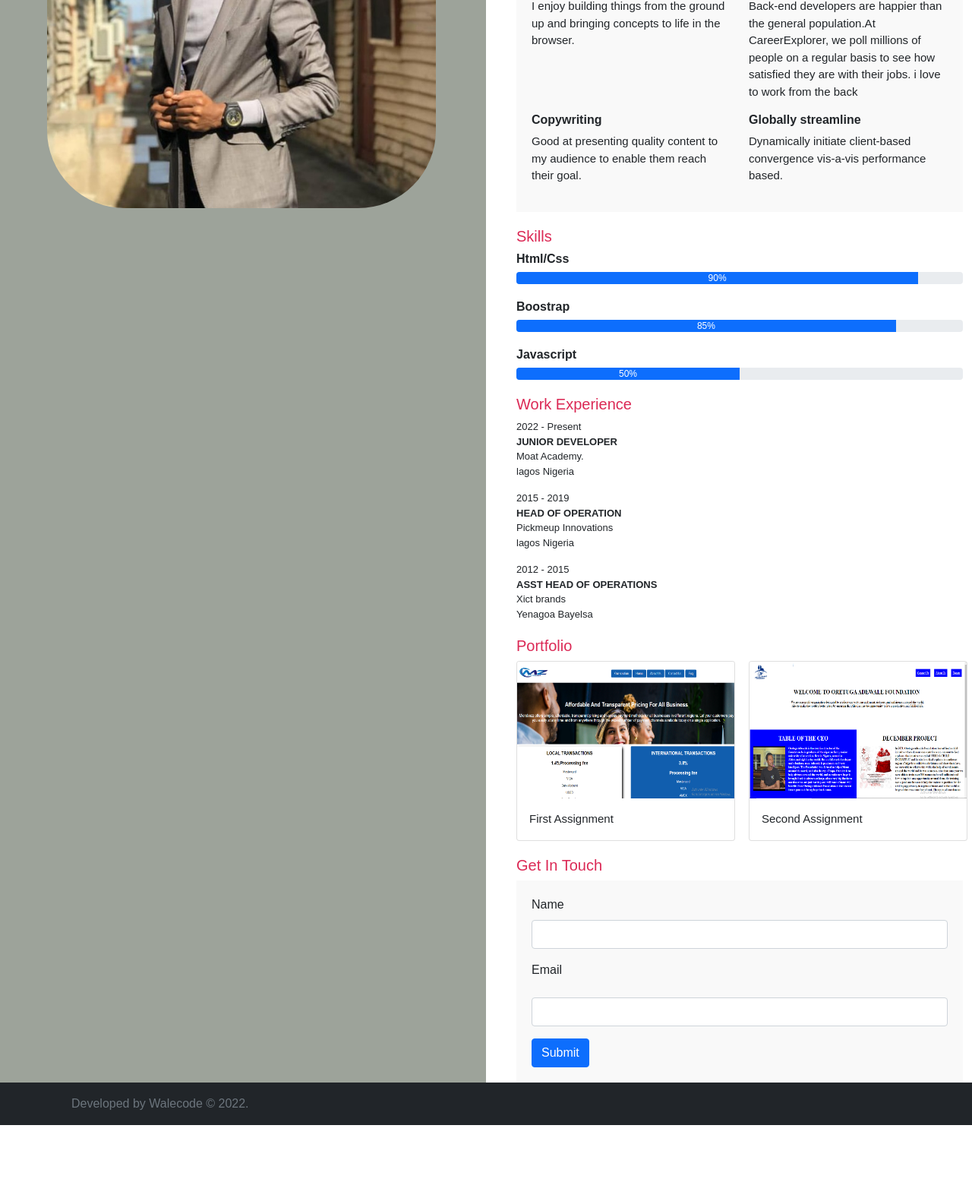
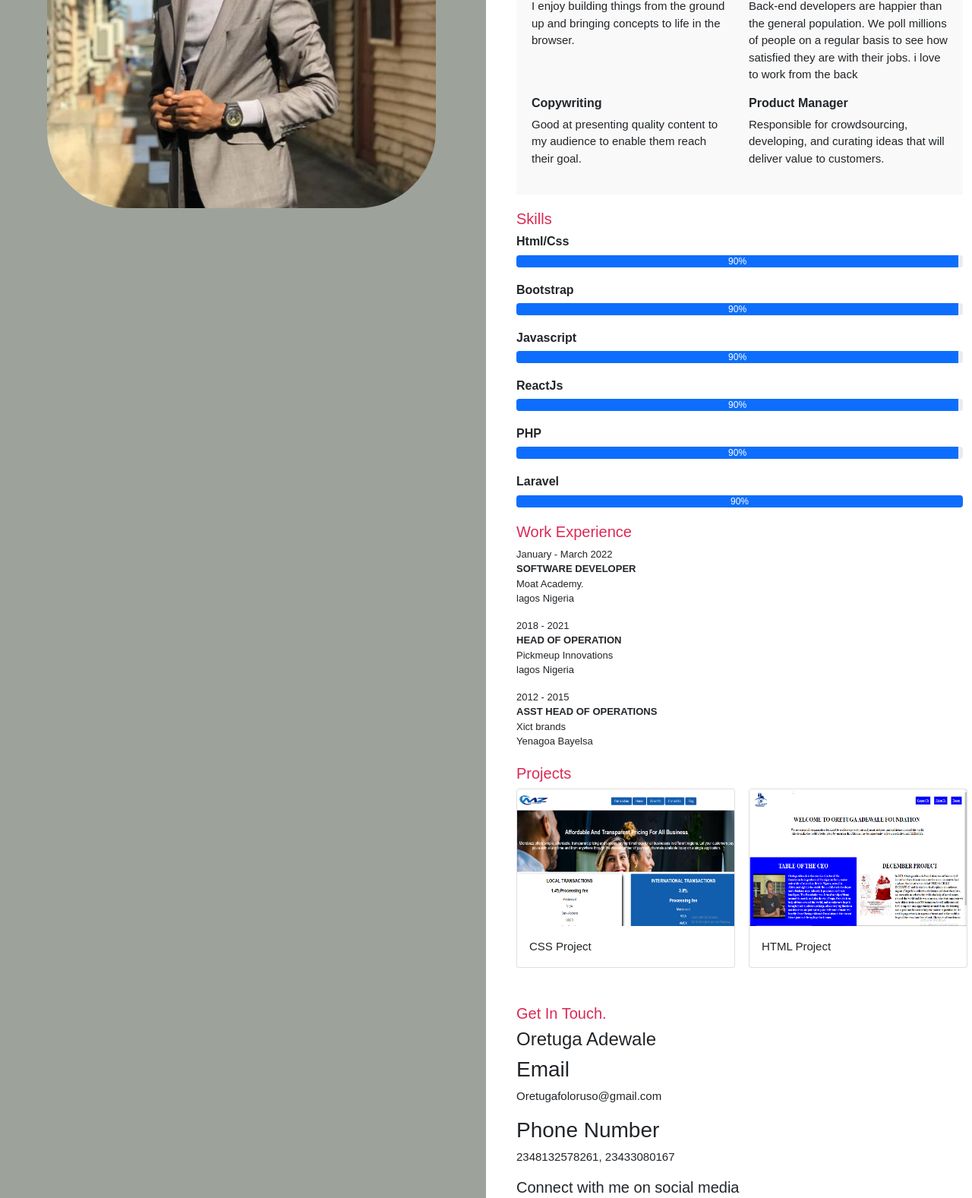
Before and after one commit to Oretugaadewale/portfolio, a plain HTML site: page index.html in a window 1280 px wide. Shown: the part 330-1907 px from the top of the page at 76% size. Before the commit the page ends 1811 px from the top, so only its background shows below. Drawn offline with nearby package versions, Linux system fonts and the light colour scheme.

Commit message:
new work

```diff
--- a/index.html
+++ b/index.html
@@ -1,23 +1,49 @@
 <!DOCTYPE html>
 <html lang="en">
   <head>
-    <meta charset="UTF-8">
-    <meta http-equiv="X-UA-Compatible" content="IE=edge">
-    <meta name="viewport" content="width=device-width, initial-scale=1.0">
-    <title>Adewale Tutorial</title>
-	<link href="index.css" rel="stylesheet">
+    <meta charset="UTF-8" />
+    <meta http-equiv="X-UA-Compatible" content="IE=edge" />
+    <meta name="viewport" content="width=device-width, initial-scale=1.0" />
+    <title>Adewale Oretuga</title>
+    <link href="index.css" rel="stylesheet" />
     <!-- Latest compiled and minified CSS -->
-    <link href="https://cdn.jsdelivr.net/npm/bootstrap@5.1.3/dist/css/bootstrap.min.css" rel="stylesheet">
+    <link
+      href="https://cdn.jsdelivr.net/npm/bootstrap@5.1.3/dist/css/bootstrap.min.css"
+      rel="stylesheet"
+    />
+    <!--fontawesome cdn-->
+    <link rel="stylesheet" href="https://cdnjs.cloudflare.com/ajax/libs/font-awesome/4.7.0/css/font-awesome.min.css">
+
     <!-- Latest compiled and minified JavaScript -->
-    <script src="https://code.jquery.com/jquery-3.2.1.slim.min.js" integrity="sha384-KJ3o2DKtIkvYIK3UENzmM7KCkRr/rE9/Qpg6aAZGJwFDMVNA/GpGFF93hXpG5KkN" crossorigin="anonymous"></script>
-    <script src="https://cdnjs.cloudflare.com/ajax/libs/popper.js/1.12.9/umd/popper.min.js" integrity="sha384-ApNbgh9B+Y1QKtv3Rn7W3mgPxhU9K/ScQsAP7hUibX39j7fakFPskvXusvfa0b4Q" crossorigin="anonymous"></script>
-    <script src="https://maxcdn.bootstrapcdn.com/bootstrap/4.0.0/js/bootstrap.min.js" integrity="sha384-JZR6Spejh4U02d8jOt6vLEHfe/JQGiRRSQQxSfFWpi1MquVdAyjUar5+76PVCmYl" crossorigin="anonymous"></script>
+    <script
+      src="https://code.jquery.com/jquery-3.2.1.slim.min.js"
+      integrity="sha384-KJ3o2DKtIkvYIK3UENzmM7KCkRr/rE9/Qpg6aAZGJwFDMVNA/GpGFF93hXpG5KkN"
+      crossorigin="anonymous"
+    ></script>
+    <script
+      src="https://cdnjs.cloudflare.com/ajax/libs/popper.js/1.12.9/umd/popper.min.js"
+      integrity="sha384-ApNbgh9B+Y1QKtv3Rn7W3mgPxhU9K/ScQsAP7hUibX39j7fakFPskvXusvfa0b4Q"
+      crossorigin="anonymous"
+    ></script>
+    <script
+      src="https://maxcdn.bootstrapcdn.com/bootstrap/4.0.0/js/bootstrap.min.js"
+      integrity="sha384-JZR6Spejh4U02d8jOt6vLEHfe/JQGiRRSQQxSfFWpi1MquVdAyjUar5+76PVCmYl"
+      crossorigin="anonymous"
+    ></script>
   </head>
   <body>
     <div>
-    <nav class="navbar navbar-expand-lg navbar-light bg-light ">
-        <a class="navbar-brand" href="#">My CV</a>
-        <button class="navbar-toggler" type="button" data-toggle="collapse" data-target="#navbarNavAltMarkup" aria-controls="navbarNavAltMarkup" aria-expanded="false" aria-label="Toggle navigation">
+      <nav class="navbar navbar-expand-lg navbar-light bg-light">
+        <a class="navbar-brand" href="#">Welcome To My Portfolio</a>
+        <button
+          class="navbar-toggler"
+          type="button"
+          data-toggle="collapse"
+          data-target="#navbarNavAltMarkup"
+          aria-controls="navbarNavAltMarkup"
+          aria-expanded="false"
+          aria-label="Toggle navigation"
+        >
           <span class="navbar-toggler-icon"></span>
         </button>
         <div class="collapse navbar-collapse" id="navbarNavAltMarkup">
@@ -26,7 +52,8 @@
             <a class="nav-item nav-link" href="#expertise">Expertise</a>
             <a class="nav-item nav-link" href="#skills">Skills</a>
             <a class="nav-item nav-link" href="#work">Work Experience</a>
-            <a class="nav-item nav-link" href="#port">Portfolio</a>
+            <a class="nav-item nav-link" href="#port">Projects</a>
+            <a class="nav-item nav-link" href="#contact">Contact</a>
           </div>
         </div>
       </nav>
@@ -35,16 +62,18 @@
     <div class="container-fluid">
       <div class="row">
         <div class="col-md-6" id="bgImage">
-        <img src="images/IMG-20220128-WA0008.jpg" class="img-fluid">
+          <img src="images/IMG-20220128-WA0008.jpg" class="img-fluid" alt="portfolio image" />
         </div>
         <div class="col-md-6 mt-5" id="content">
           <h3 class="title" id="about">What I am all about.</h3>
-       <p>My name is Adewale oretuga
-	       I'm interested in remote work for agencies, consulting for startups,
-	        also collaborated with talented people to create digital products
-	       for both business and consumer.
-	       I'm quiet confident, naturally curious,
-	       and always working to improve my skills and solve one problem at a time.</p>
+          <p>
+            My Name is Adewale Oretuga I'm interested in remote work for
+            agencies, consulting for startups, also collaborated with talented
+            people to create digital products and provides technological
+            solution for both businesses and consumers. I'm quiet confident,
+            naturally curious, and always working to improve my skills and solve
+            one problem at a time.
+          </p>
 
           <!-- Expertise -->
           <h3 class="title" id="expertise">Expertise</h3>
@@ -52,24 +81,36 @@
             <div class="row">
               <div class="col-sm-6">
                 <h6 class="sub-title">Front-end development</h6>
-          <p>I enjoy building things from the ground up and bringing concepts to life in the browser.</p>
+                <p>
+                  I enjoy building things from the ground up and bringing
+                  concepts to life in the browser.
+                </p>
               </div>
               <div class="col-sm-6">
                 <h6 class="sub-title">Back-end development</h6>
-         <p>Back-end developers are happier than the general population.At CareerExplorer,
-		     we poll millions of people on a regular basis to see how satisfied they are with their jobs.
-			 i love to work from the back</p>
+                <p>
+                  Back-end developers are happier than the general population.
+                   We poll millions of people on a regular basis
+                  to see how satisfied they are with their jobs. i love to work
+                  from the back
+                </p>
               </div>
             </div>
             <div class="col-12">
               <div class="row">
                 <div class="col-sm-6">
                   <h6 class="sub-title">Copywriting</h6>
-            <p>Good at presenting quality content to my audience to enable them reach their goal. </p>
+                  <p>
+                    Good at presenting quality content to my audience to enable
+                    them reach their goal.
+                  </p>
                 </div>
                 <div class="col-sm-6">
-           <h6 class="sub-title">Globally streamline</h6>
-           <p>Dynamically initiate client-based convergence vis-a-vis performance based.</p>
+                  <h6 class="sub-title">Product Manager</h6>
+                  <p>
+                    Responsible for crowdsourcing, developing, and curating
+                    ideas that will deliver value to customers.
+                  </p>
                 </div>
               </div>
             </div>
@@ -79,82 +120,179 @@
           <h3 class="title" id="skills">Skills</h3>
           <h6 class="sub-title">Html/Css</h6>
           <div class="progress">
-        <div class="progress-bar" role="progressbar" style="width: 90%;" aria-valuenow="90" aria-valuemin="0" aria-valuemax="100">90%</div>
+            <div
+              class="progress-bar"
+              role="progressbar"
+              style="width: 99%"
+              aria-valuenow="99"
+              aria-valuemin="0"
+              aria-valuemax="100"
+            >
+              90%
             </div>
-      <h6 class="sub-title" id="skills">Boostrap</h6>
+          </div>
+          <h6 class="sub-title" id="skills">Bootstrap</h6>
           <div class="progress">
-        <div class="progress-bar" role="progressbar" style="width: 85%;" aria-valuenow="85" aria-valuemin="0" aria-valuemax="100">85%</div>
+            <div
+              class="progress-bar"
+              role="progressbar"
+              style="width: 99%"
+              aria-valuenow="99"
+              aria-valuemin="0"
+              aria-valuemax="100"
+            >
+              90%
+            </div>
           </div>
           <h6 class="sub-title" id="skills">Javascript</h6>
           <div class="progress">
-        <div class="progress-bar" role="progressbar" style="width: 50%;" aria-valuenow="50" aria-valuemin="0" aria-valuemax="100">50%</div>
+            <div
+              class="progress-bar"
+              role="progressbar"
+              style="width: 99%"
+              aria-valuenow="99"
+              aria-valuemin="0"
+              aria-valuemax="100"
+            >
+              90%
             </div>
+          </div>
+
+          <h6 class="sub-title" id="skills">ReactJs</h6>
+          <div class="progress">
+            <div
+              class="progress-bar"
+              role="progressbar"
+              style="width: 99%"
+              aria-valuenow="99"
+              aria-valuemin="0"
+              aria-valuemax="100"
+            >
+              90%
+            </div>
+          </div>
+
+          <h6 class="sub-title" id="skills">PHP</h6>
+          <div class="progress">
+            <div
+              class="progress-bar"
+              role="progressbar"
+              style="width: 99%"
+              aria-valuenow="99"
+              aria-valuemin="0"
+              aria-valuemax="100"
+            >
+              90%
+            </div>
+          </div>
+
+          <h6 class="sub-title" id="skills">Laravel</h6>
+          <div class="progress">
+            <div
+              class="progress-bar"
+              role="progressbar"
+              style="width: 100%"
+              aria-valuenow="100"
+              aria-valuemin="0"
+              aria-valuemax="100"
+            >
+              90%
+            </div>
+          </div>
+
           <!-- work experience -->
           <h3 class="title" id="work">Work Experience</h3>
-      <p id="p-small">2022 - Present <br>
-       <span id="firstSpan">Junior developer</span><br>
-       <span>Moat Academy.<br>
-        lagos Nigeria</span>
+          <p id="p-small">
+            January - March 2022 <br />
+            <span id="firstSpan">Software Developer</span><br />
+            <span
+              >Moat Academy.<br />
+              lagos Nigeria</span
+            >
           </p>
-      <p id="p-small">2015 - 2019 <br>
-        <span id="firstSpan">Head of Operation</span><br>
-        <span>Pickmeup Innovations<br>
-         lagos Nigeria</span>
+          <p id="p-small">
+            2018 - 2021 <br />
+            <span id="firstSpan">Head of Operation</span><br />
+            <span
+              >Pickmeup Innovations<br />
+              lagos Nigeria</span
+            >
           </p>
-       <p id="p-small">2012 - 2015 <br>
-        <span id="firstSpan">Asst head of operations </span><br>
-        <span>Xict brands<br>
-         Yenagoa Bayelsa</span>
+          <p id="p-small">
+            2012 - 2015 <br />
+            <span id="firstSpan">Asst head of operations </span><br />
+            <span
+              >Xict brands<br />
+              Yenagoa Bayelsa</span
+            >
           </p>
 
           <!--portfolio-->
-      <h3 class="title" id="port">Portfolio</h3>
+          <h3 class="title" id="port">Projects</h3>
           <div class="col-12">
             <div class="row">
               <div class="col-sm-6">
-            <div class="card" style="width: 18rem;">
-                <img src="images/screenshot1.png" class="card-img-top" alt="..." style="height: 180px;">
+                <div class="card" style="width: 18rem">
+                  <img
+                    src="images/screenshot1.png"
+                    class="card-img-top"
+                    alt="css project image"
+                    style="height: 180px"
+                  />
                   <div class="card-body">
-                  <p class="card-text">First Assignment</p>
+                    <p class="card-text">CSS Project</p>
                   </div>
                 </div>
               </div>
               <div class="col-sm-6">
-            <div class="card" style="width: 18rem;">
-                <img src="images/screenshot2.png" class="card-img-top" alt="..." style="height: 180px;">
+                <div class="card" style="width: 18rem">
+                  <img
+                    src="images/screenshot2.png"
+                    class="card-img-top"
+                    alt="html project image"
+                    style="height: 180px"
+                  />
                   <div class="card-body">
-                  <p class="card-text">Second Assignment</p>
+                    <p class="card-text">HTML Project</p>
                   </div>
                 </div>
               </div>
             </div>
           </div>
 
+           <!--Get intouch-->
 
-        <!--Form-->
-        <h3 class="title" id="skills">Get In Touch</h3>
-        <form id="title-div">
-            <div class="mb-3" >
-              <label for="exampleInputEmail1" class="form-label">Name</label>
-              <input type="email" class="form-control" id="exampleInputEmail1" aria-describedby="emailHelp">
+           <div class="mt-5">
+            <h3 class="title" id="contact" >Get In Touch.</h3>
+            <h4>
+              Oretuga Adewale
+            </h4>
+            <h3>Email</h3>
+            <p>
+              Oretugafoloruso@gmail.com
+            </p>
+            <h3>Phone Number</h3>
+            <p>
+              2348132578261, 23433080167
+            </p>
           </div>
-            <div class="mb-3">
-              <label for="exampleInputPassword1" class="form-label">Email <Address></Address></label>
-              <input type="password" class="form-control" id="exampleInputPassword1">
-            </div>
-            <button type="submit" class="btn btn-primary">Submit</button>
-          </form>
-        </div>
+
+            <!--Social media page-->
+            <h5>Connect with me on social media</h5>
+            <a href="https://www.facebook.com/adewalejolade.oretuga" target="_blank"><i class="fa fa-facebook-official" aria-hidden="true" style="font-size: 30px;"></i></a>
+            <a href="https://www.instagram.com/oretugaadewale/" target="_blank"><i class="fa fa-instagram" aria-hidden="true" style="font-size: 30px;"></i></a>
+            <a href="https://twitter.com/AdewaleOretuga?t=GH05JH_r_nvYgWsop2CHcA&s=08" target="_blank"><i class="fa fa-twitter" aria-hidden="true" style="font-size: 30px;"></i></a>
+              <a href="https://www.linkedin.com/in/oretuga-adewale-997421159" target="_blank"><i class="fa fa-linkedin" aria-hidden="true" style="font-size: 30px;"></i></a>
+
         <!-- footer -->
         <footer class="footer mt-auto py-3 bg-dark">
           <div class="container">
-                <span class="text-muted">Developed by Walecode &copy; 2022.</span>
+            <span class="text-muted"
+              >Developed By Adewale Oretuga &copy; 2022.</span
+            >
           </div>
         </footer>
-
       </div>
     </div>
-
-
   </body>
 </html>
```
Also changed, not shown: index.css (line endings or trailing spaces). Lines whose indentation alone changed are shown as unchanged.
